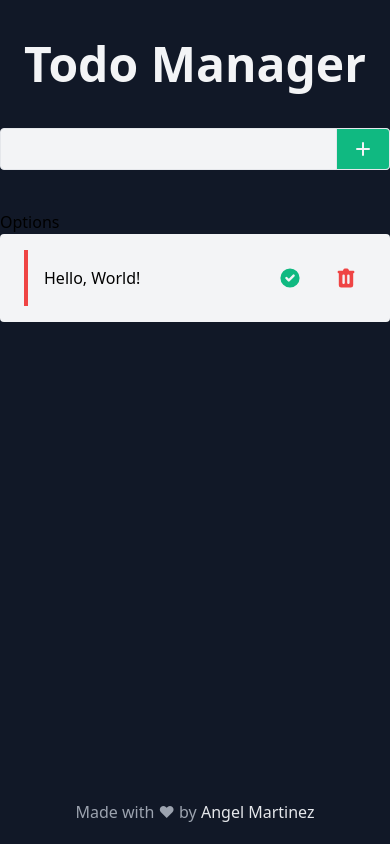
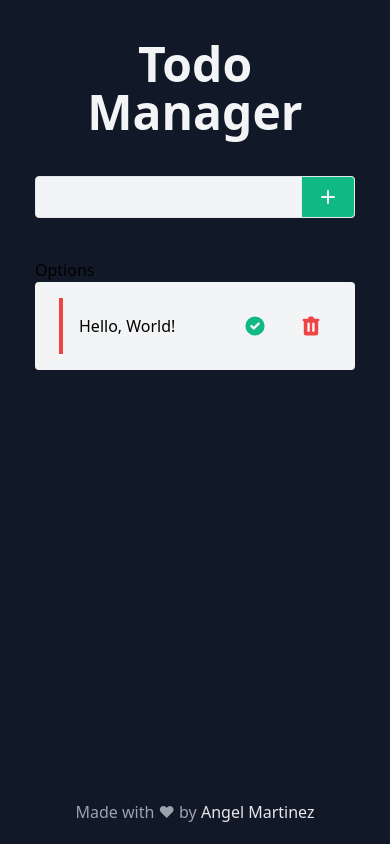
Before and after one commit to angelmtztrc/todo-manager, a React (Create React App) app: page / in a window 390 px wide. Built offline with nearby package versions, Linux system fonts and the light colour scheme.

Commit message:
fix(App):  control the width of the container

```diff
--- a/src/App.tsx
+++ b/src/App.tsx
@@ -19,7 +19,7 @@ const App = () => {
     <div className="relative bg-gray-900">
       {alert && <Alert />}
       <main className="flex flex-col items-center min-h-screen">
-        <div className="mt-10 w-full max-w-lg space-y-10">
+        <div className="mt-10 w-full max-w-xs space-y-10 sm:max-w-md lg:max-w-lg">
           <h1 className="text-center text-gray-100 text-5xl font-extrabold">Todo Manager</h1>
           <Form todos={todos} setTodos={setTodos} setAlert={setAlert} />
           <div>
```
